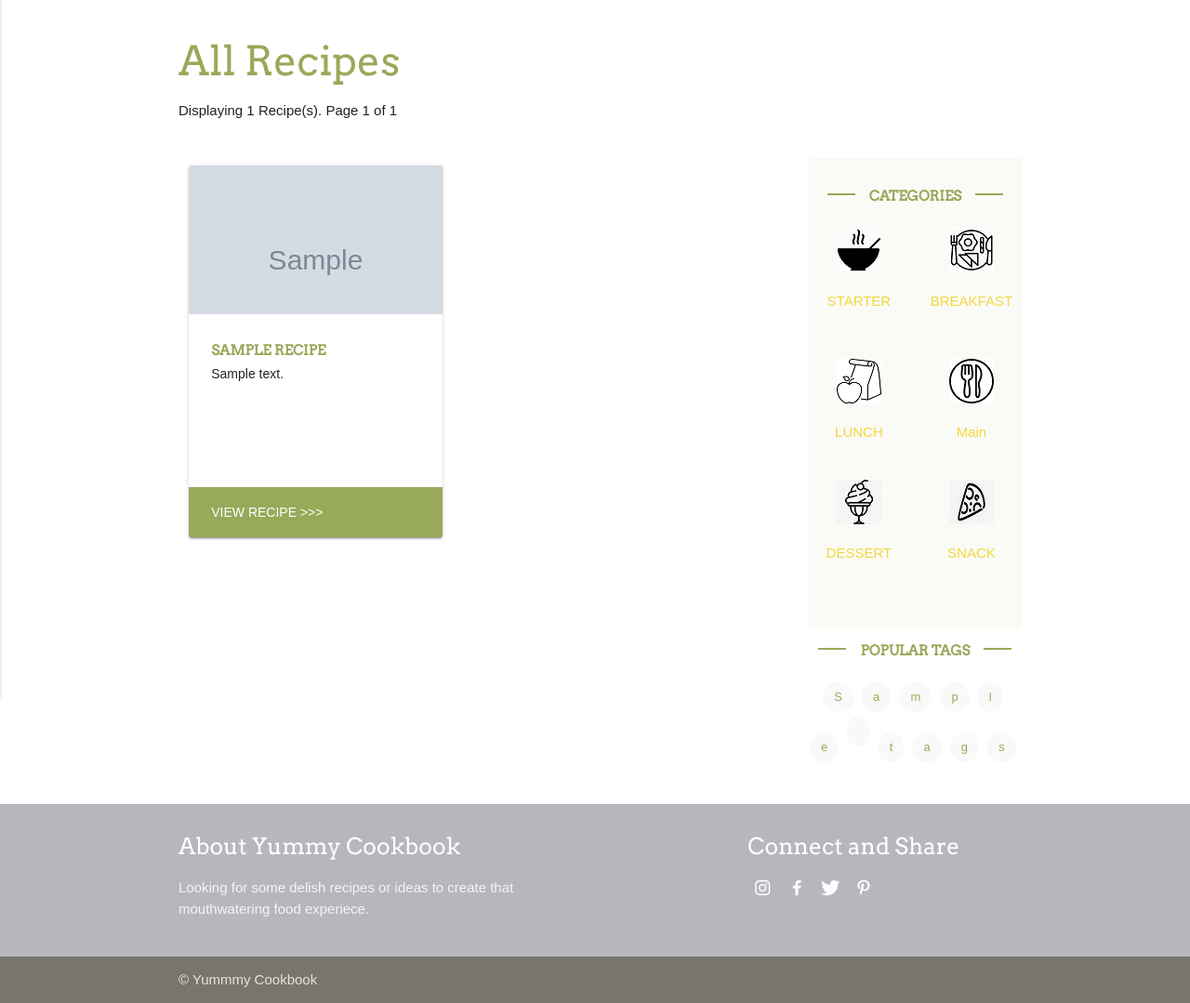
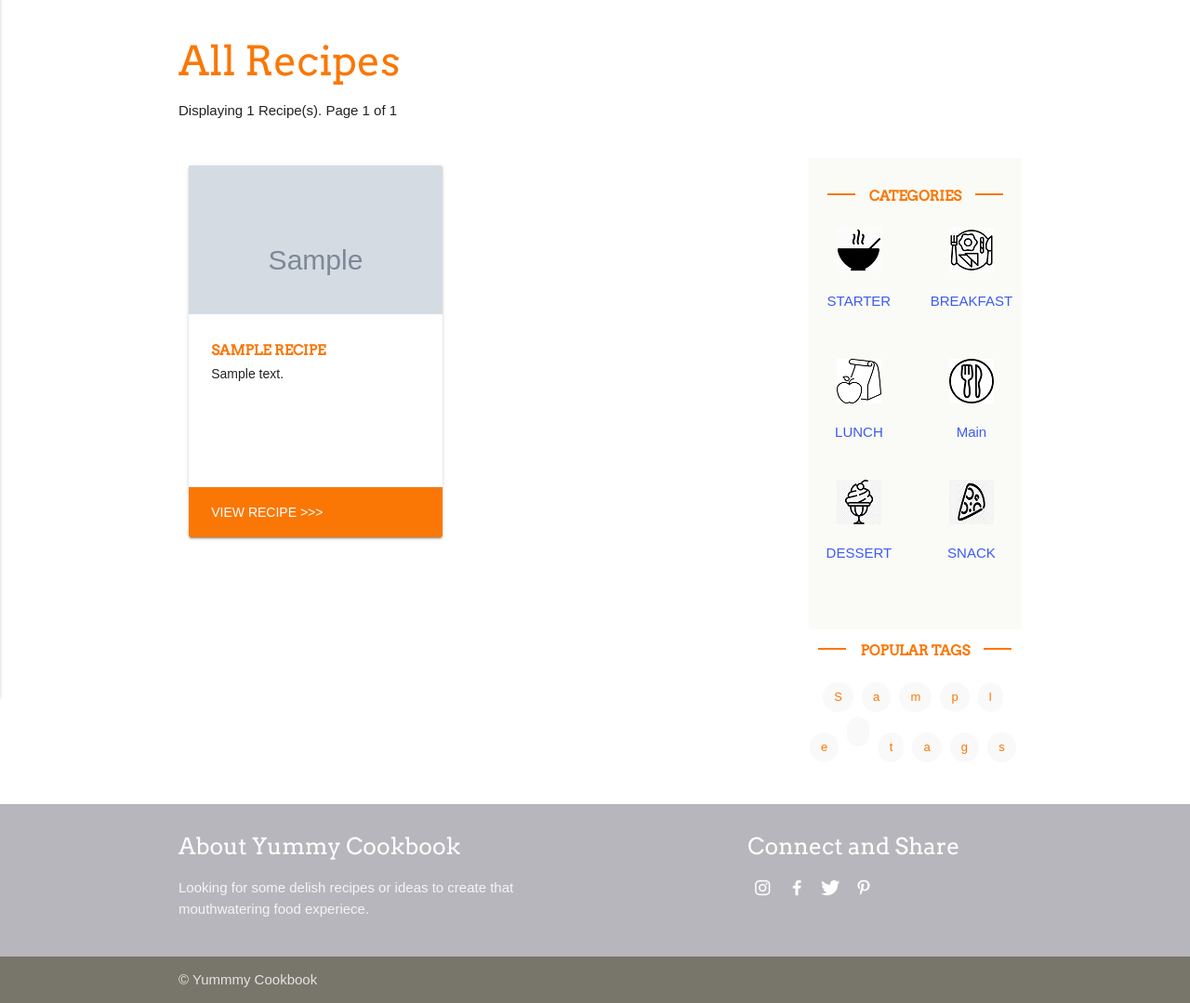
Before and after one commit to BarryDalton/MS3, a Python web app: template templates/all_recipe.html in a window 1280 px wide. Shown: the part 110-1189 px from the top of the page at 93% size. Run offline with Jinja, Linux system fonts and the light colour scheme; the template is opened without the code that fills it: most values are stand-ins (such as "Sample title", 1, 10 or a date in 2020); grey boxes marked "Sample" are stand-in pictures; some libraries are stand-ins or nearby versions; some web fonts are replaced.

Commit message:
update style css

```diff
--- a/static/css/style.css
+++ b/static/css/style.css
@@ -15,11 +15,11 @@ h1, h2, h3, h4, h5, h6 {
 }
 
 a {
-  color:#98a959;;
+  color:#FA7705;;
 }
 
 h3, h4, h5, h6 {
-  color:#98a959;
+  color:#FA7705;
 }
 
 h6 {
@@ -110,11 +110,11 @@ input.valid:not([type]), input.valid:not([type]):focus, input[type="text"].valid
     font-size: 14px;
 }
 .card-action {
-  background: #98a959 !important;
+  background: #FA7705 !important;
 }
 
 .card-action:hover {
-  background: #f3d63d !important;
+  background: #3D5AF3 !important;
 }
 
 .card-action a {
@@ -141,7 +141,7 @@ input.valid:not([type]), input.valid:not([type]):focus, input[type="text"].valid
 }
 
 .homepage-categories a {
-  color:#f3d63d;
+  color:#3D5AF3;
 }
 
 /*Right Line Headers */
@@ -183,7 +183,7 @@ input.valid:not([type]), input.valid:not([type]):focus, input[type="text"].valid
   content: "";
   position: absolute;
   height: 5px;
-  border-top: 2px solid #98a959;
+  border-top: 2px solid #FA7705;
   top: 0;
   width: 30px;
 }
@@ -255,7 +255,7 @@ nav .button-collapse {
 /*Header Styles */
 .flash-message {
   margin-top:20px;
-  color: #98a959;
+  color: #FA7705;
   font-weight: 700;
 }
 
```
Also changed, not shown: other parts of static/css/style.css (+16 -16 lines).
